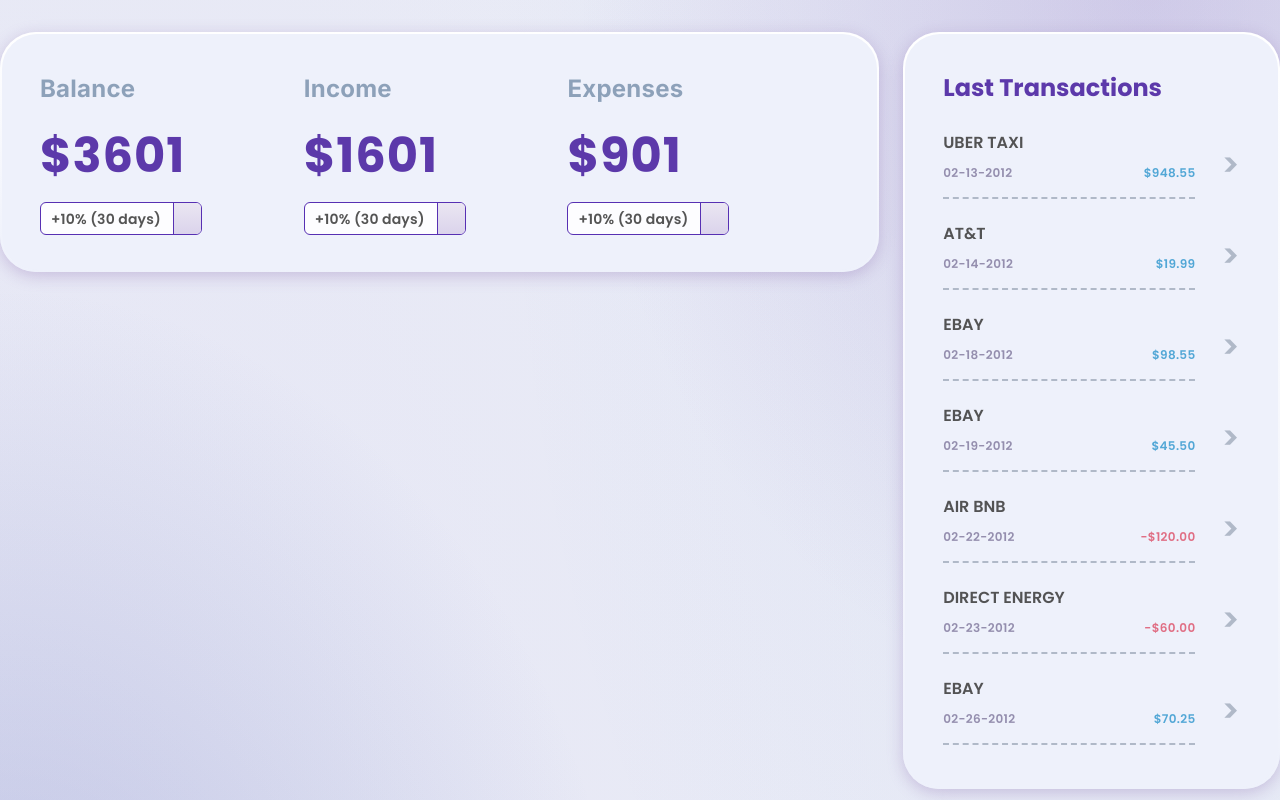
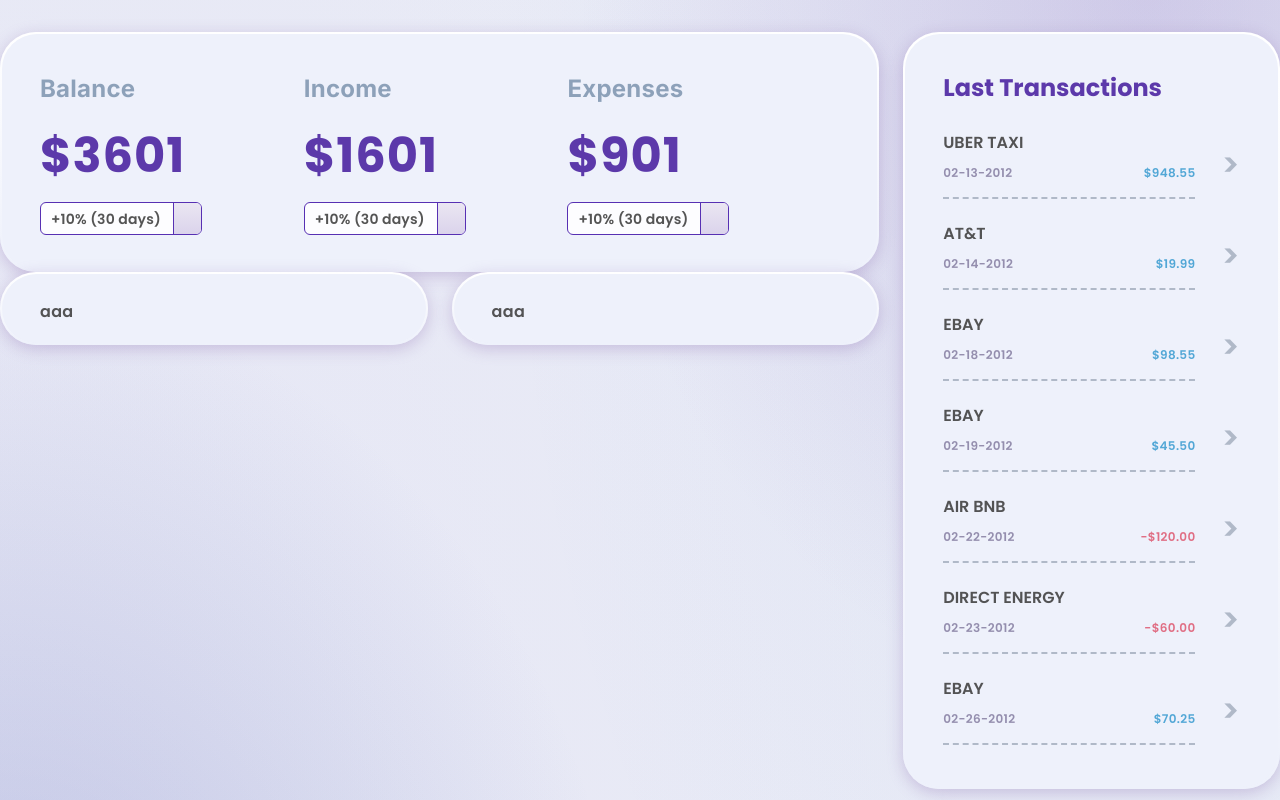
Before and after one commit to ask0ldd/Fintech-React-TS-Redux-Recharts, a React (Vite) app: page / in a window 1280 px wide. Shown: the top 800 px of the page. Built offline with nearby package versions, Linux system fonts and the light colour scheme.

Commit message:
crypto & transfer compo containers

```diff
--- a/src/App.css
+++ b/src/App.css
@@ -22,3 +22,8 @@
   row-gap: 32px;
   flex: 1 1 30%;
 }
+
+.transfer__cryptos__container {
+  display: flex;
+  column-gap: 24px;
+}
--- a/src/App.tsx
+++ b/src/App.tsx
@@ -3,6 +3,8 @@ import './components/Transactions'
 import Transactions from './components/Transactions'
 import RecurringDebits from './components/RecurringDebits'
 import Balance from './components/Balance'
+import Transfer from './components/Transfer'
+import Cryptos from './components/Cryptos'
 
 /*const showString = (text : string) => {
  const textContainer = document.querySelector('#text') as HTMLElement;
@@ -17,6 +19,10 @@ function App() {
     <div className="App">
       <div className='balance__ccard__transferCrypto__container'>
         <Balance/>
+        <div className='transfer__cryptos__container'>
+            <Transfer/>
+            <Cryptos/>
+        </div>
       </div>
       <div className='transactions__debits__container'>
         <Transactions/>
--- a/src/components/Cryptos.tsx
+++ b/src/components/Cryptos.tsx
@@ -6,7 +6,7 @@ const formatAmount = (amount : number) : string => {
 
 const Cryptos = () => {
     return(
-        <div className='cryptos__container'>
+        <div className='cryptos__container'>aaa
             <div className='grid16'></div>
         </div>
     )
--- a/src/components/Transfer.tsx
+++ b/src/components/Transfer.tsx
@@ -6,7 +6,7 @@ const formatAmount = (amount : number) : string => {
 
 const Transfer = () => {
     return(
-        <div className='transfer__container'>
+        <div className='transfer__container'>aaa
             <div className='grid16'></div>
         </div>
     )
--- a/src/styles/Cryptos.css
+++ b/src/styles/Cryptos.css
@@ -0,0 +1,28 @@
+.cryptos__container {
+  width: 50%;
+  position: relative;
+  display: flex;
+  flex-direction: column;
+  background: linear-gradient(180deg, rgba(255, 255, 255, 1) 0%, #eef1fb 100%);
+  padding: 1.8rem 2.5rem 1.3rem 2.5rem;
+  border-radius: 36px;
+  font-family: "Poppins", sans-serif;
+  letter-spacing: 0.02em;
+  font-weight: 600;
+  justify-content: flex-start;
+  box-shadow: 0px 4px 16px rgba(133, 101, 171, 0.32);
+  z-index: 2;
+}
+
+.cryptos__container:before {
+  content: "";
+  position: absolute;
+  top: 2px;
+  right: 2px;
+  bottom: 2px;
+  left: 2px;
+  z-index: -1;
+  border-radius: 35px;
+  /*background: linear-gradient(180deg, rgba(255, 255, 255, 1) 0%, #eef1fb 100%);*/
+  background-color: #eef1fb;
+}
--- a/src/styles/Transfer.css
+++ b/src/styles/Transfer.css
@@ -0,0 +1,28 @@
+.transfer__container {
+  position: relative;
+  display: flex;
+  flex-direction: column;
+  background: linear-gradient(180deg, rgba(255, 255, 255, 1) 0%, #eef1fb 100%);
+  width: 50%;
+  padding: 1.8rem 2.5rem 1.3rem 2.5rem;
+  border-radius: 36px;
+  font-family: "Poppins", sans-serif;
+  letter-spacing: 0.02em;
+  font-weight: 600;
+  justify-content: flex-start;
+  box-shadow: 0px 4px 16px rgba(133, 101, 171, 0.32);
+  z-index: 2;
+}
+
+.transfer__container:before {
+  content: "";
+  position: absolute;
+  top: 2px;
+  right: 2px;
+  bottom: 2px;
+  left: 2px;
+  z-index: -1;
+  border-radius: 35px;
+  /*background: linear-gradient(180deg, rgba(255, 255, 255, 1) 0%, #eef1fb 100%);*/
+  background-color: #eef1fb;
+}
```
